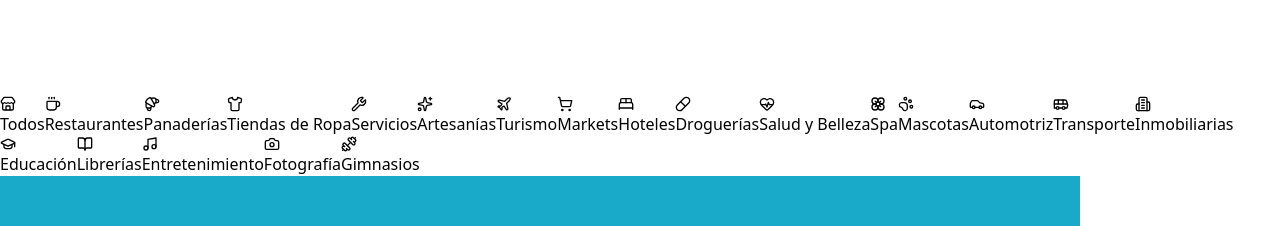
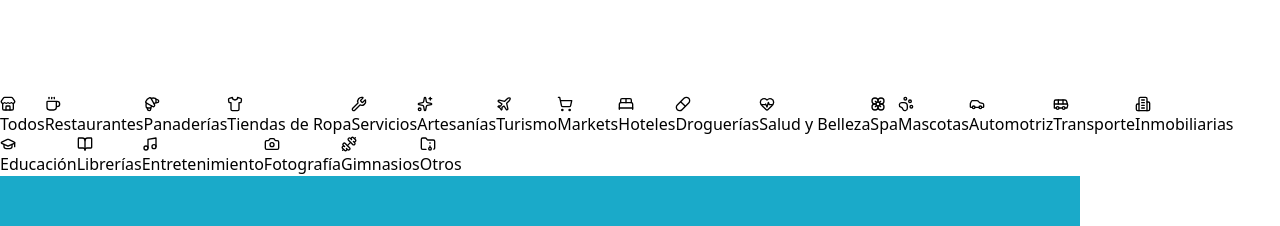
Before and after one commit to jha777/Proyectoun, a React (Vite) app: page / in a window 1280 px wide. Shown: the part 2420-2646 px from the top of the page. Built offline with nearby package versions, Linux system fonts and the light colour scheme.

Commit message:
otrosfol

```diff
--- a/src/App.jsx
+++ b/src/App.jsx
@@ -1,6 +1,6 @@
 import React from 'react';
 import { Helmet } from 'react-helmet';
-import { Search, Store, Coffee, Shirt, Wrench, Sparkles, Car, HeartPulse, GraduationCap, Music, Camera, BookOpen, Plane, Dumbbell, Flower, Building2, BedDouble, Bus, ShoppingCart, Croissant, Pill, PawPrint, X, ArrowUpRight } from 'lucide-react';
+import { Search, Store, Coffee, Shirt, Wrench, Sparkles, Car, HeartPulse, GraduationCap, Music, Camera, BookOpen, Plane, Dumbbell, Flower, Building2, BedDouble, Bus, ShoppingCart, Croissant, Pill, PawPrint, FolderArchive, X, ArrowUpRight } from 'lucide-react';
 import { Swiper, SwiperSlide } from 'swiper/react';
 import 'swiper/css';
 import 'swiper/css/autoplay';
@@ -141,6 +141,7 @@ const categories = [
   { name: 'Entretenimiento', icon: Music },
   { name: 'Fotografía', icon: Camera },
   { name: 'Gimnasios', icon: Dumbbell },
+  { name: 'Otros', icon: FolderArchive },
 ];
 
 // --- Componente de Tarjeta de Negocio ---
```
